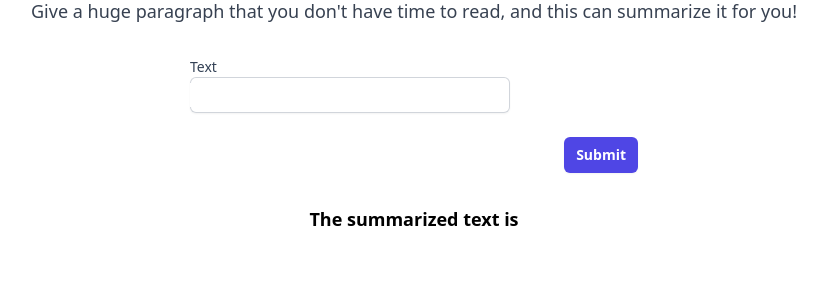
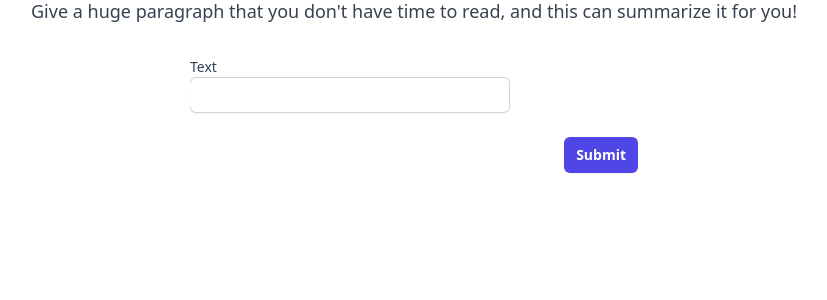
Before and after one commit to hridaya423/text-tools, a Flask app: page /summarizer in a window 1280 px wide. Shown: the part 183-483 px from the top of the page, without its empty margins (226-1053 px from the left). Run offline with Flask 3, Linux system fonts and the light colour scheme; some libraries are stand-ins or nearby versions.

Commit message:
Update summarizer.html

```diff
--- a/templates/summarizer.html
+++ b/templates/summarizer.html
@@ -23,7 +23,6 @@
   </div>
 </form>
       <p class="text-lg text-center mt-8"><strong>{{ message }}</strong></p>
-      <p class="text-lg text-center mt-8"><strong>The summarized text is {{ text }}</strong></p>
 
     </div>
     {% endblock %}
```
